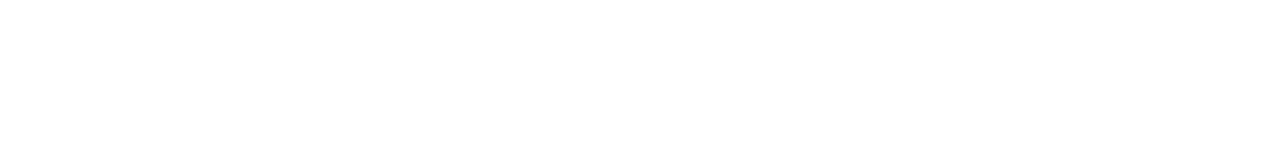
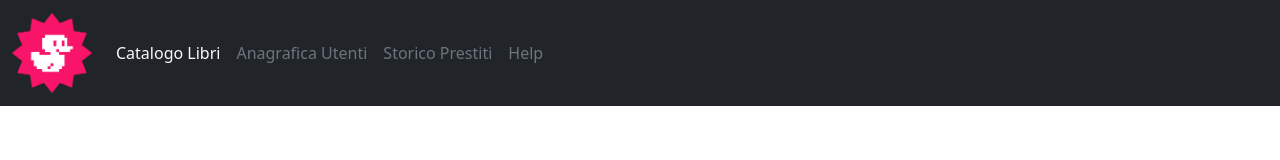
Before and after one commit to carlosvillaar/html-css-bootstrap-dashboard, a plain HTML site: page form.html in a window 1280 px wide. Drawn offline with nearby package versions, Linux system fonts and the light colour scheme.

Commit message:
feat: add header navbar

```diff
--- a/form.html
+++ b/form.html
@@ -3,9 +3,29 @@
 <head>
   <meta charset="UTF-8">
   <meta name="viewport" content="width=device-width, initial-scale=1.0">
+  <link rel='stylesheet' href='https://cdnjs.cloudflare.com/ajax/libs/bootstrap/5.3.3/css/bootstrap.css' integrity='sha512-VcyUgkobcyhqQl74HS1TcTMnLEfdfX6BbjhH8ZBjFU9YTwHwtoRtWSGzhpDVEJqtMlvLM2z3JIixUOu63PNCYQ==' crossorigin='anonymous'/>
   <title>Form</title>
 </head>
 <body>
 
+  <header>
+    <nav class="navbar navbar-expand-lg navbar-dark bg-dark">
+      <div class="container-fluid">
+        <a class="navbar-brand" href="#"><img src="./img/duck.png" width="80" alt=""></a>
+        <button class="navbar-toggler" type="button" data-bs-toggle="collapse" data-bs-target="#navbarNavAltMarkup" aria-controls="navbarNavAltMarkup" aria-expanded="false" aria-label="Toggle navigation">
+          <span class="navbar-toggler-icon"></span>
+        </button>
+        <div class="collapse navbar-collapse" id="navbarNavAltMarkup">
+          <div class="navbar-nav">
+            <a class="nav-link active text-light" aria-current="page" href="#">Catalogo Libri</a>
+            <a class="nav-link text-secondary" href="#">Anagrafica Utenti</a>
+            <a class="nav-link text-secondary" href="#">Storico Prestiti</a>
+            <a class="nav-link text-secondary" href="#">Help</a>
+          </div>
+        </div>
+      </div>
+    </nav>
+  </header>
+
 </body>
 </html>
```
